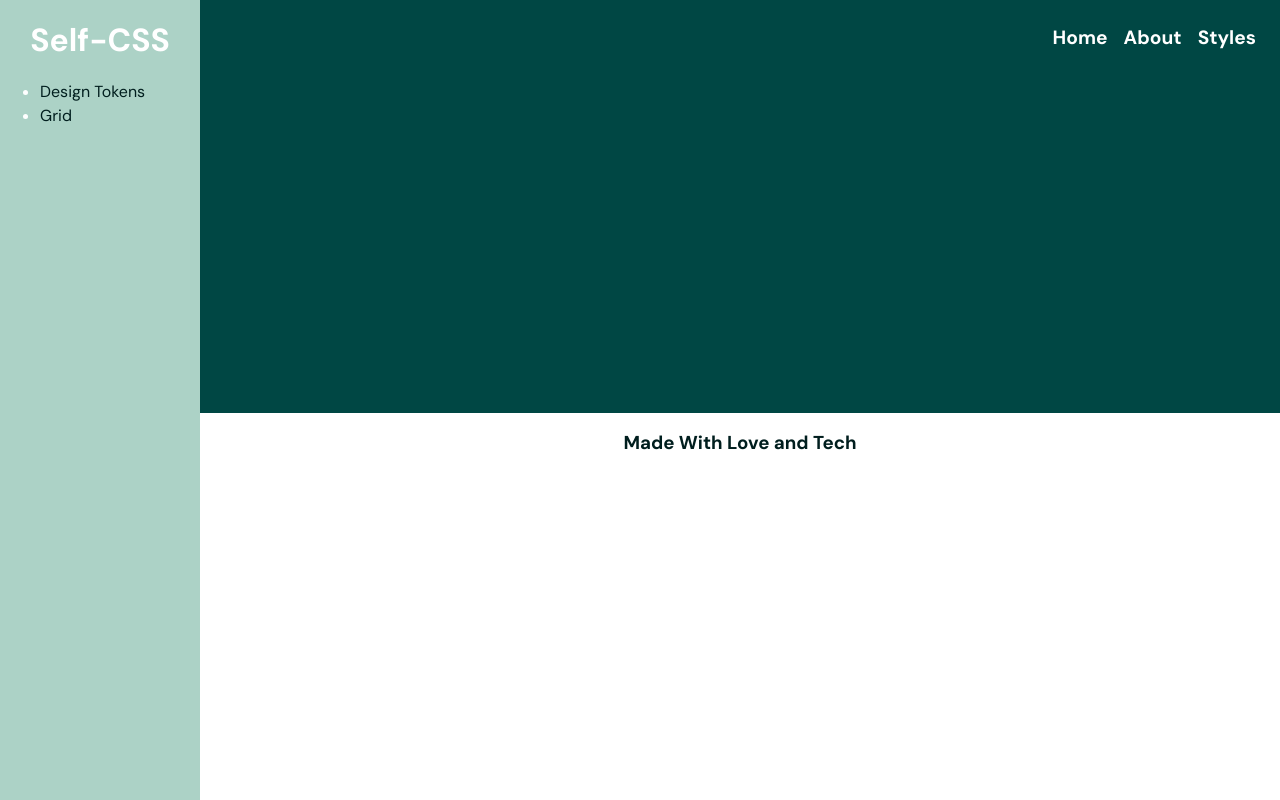
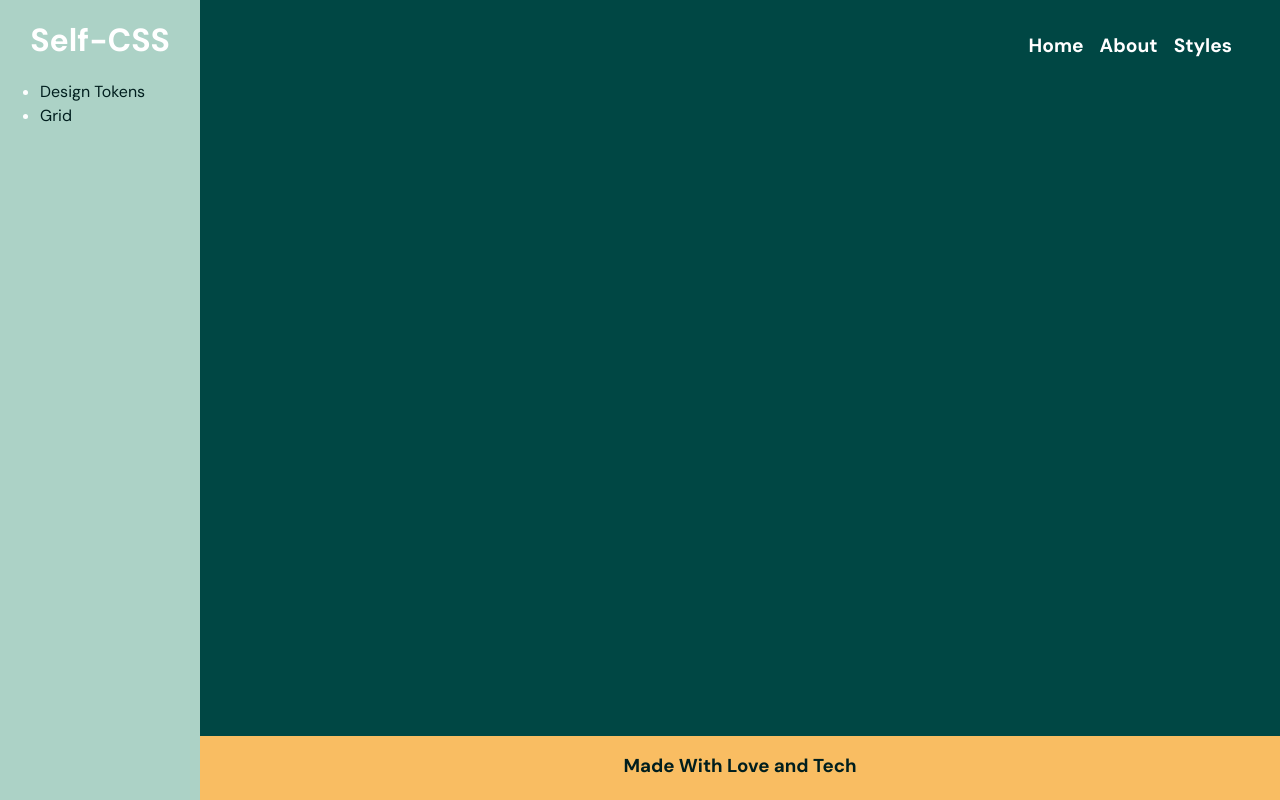
Before and after one commit to Ariels713/csyes, a Next.js app: page /Design_Tokens in a window 1280 px wide. Built offline with nearby package versions, Linux system fonts and the light colour scheme.

Commit message:
fixed layout

```diff
--- a/components/layout/layout.js
+++ b/components/layout/layout.js
@@ -11,7 +11,7 @@ const LayoutWrapper = styled.div`
   --Text_Color: hsla(179, 99%, 6%, 1);
   display: grid;
   grid-template-columns: minmax(min(200px, 30%), 1fr) 6fr;
-  /* grid-template-rows: 12fr 1fr; */
+  grid-template-rows: 1fr 4rem;
   grid-template-areas:
     "navbar main"
     "navbar footer";
@@ -32,7 +32,7 @@ const MainWrapper = styled.main`
 `
 
 const FooterWrapper = styled.footer`
-  max-height: 50px;
+  background-color: var(--Highlight);
   grid-area: footer;
 `
 
--- a/pages/Design_Tokens.js
+++ b/pages/Design_Tokens.js
@@ -6,6 +6,8 @@ const DesignTokenNav = styled.div`
   display: flex;
   flex-direction: row;
   padding: clamp(1rem, 1.5rem, 1.75rem);
+  margin-top: 0.5rem;
+  margin-right: 1.5rem;
   gap: 1rem;
   justify-content: flex-end;
   font-family: "DM Sans", sans-serif;
```
